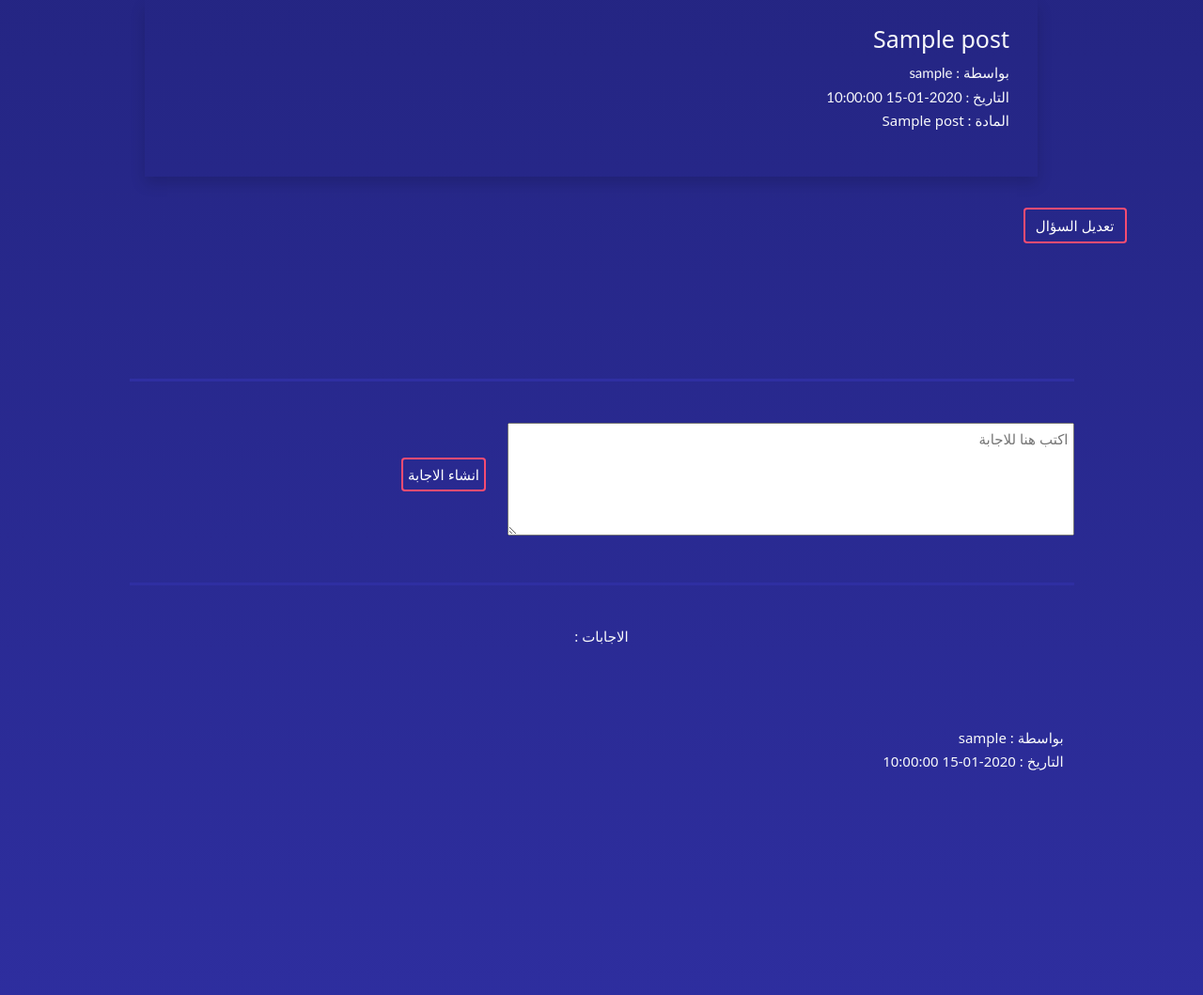
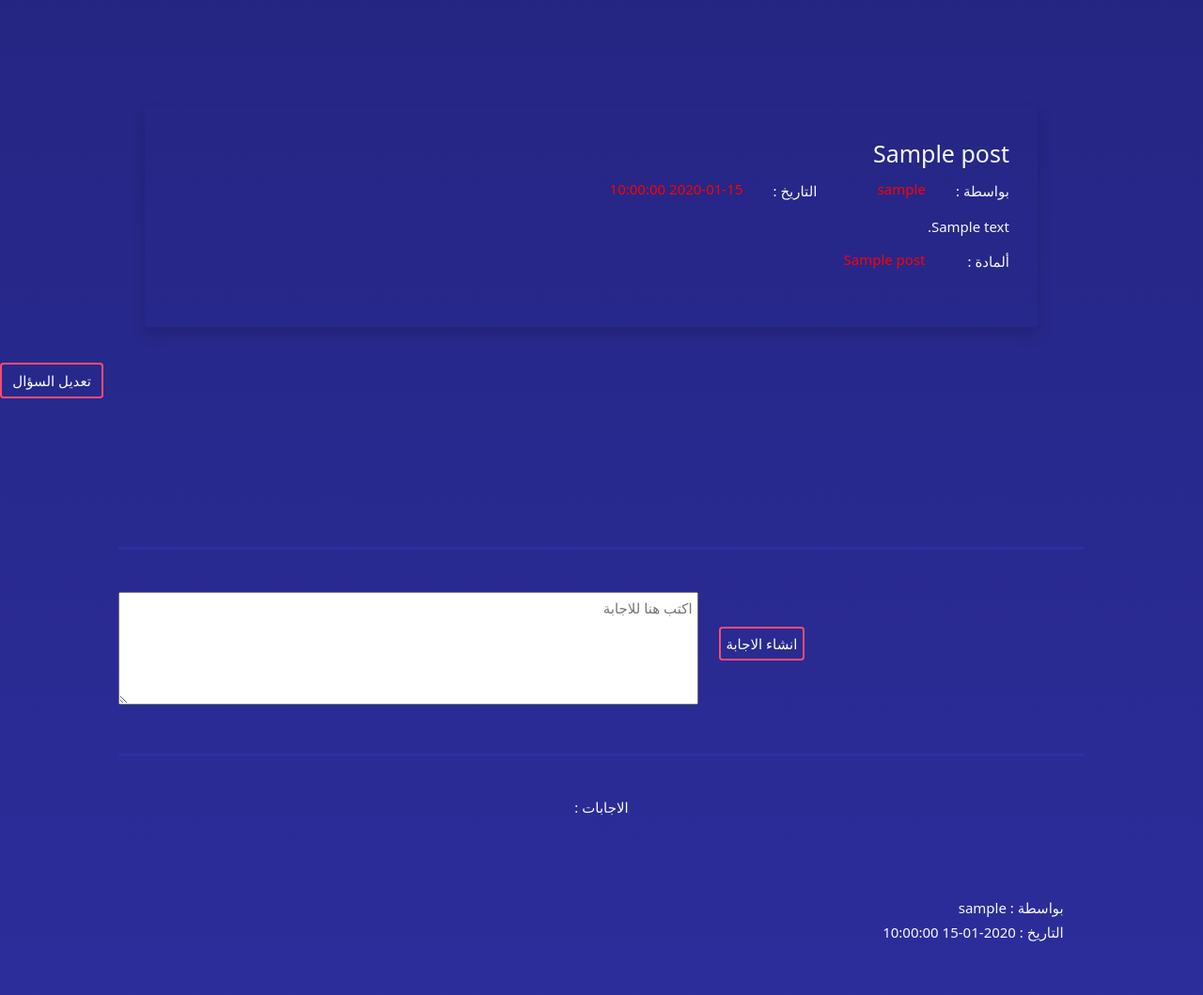
Before and after one commit to kasdo770/AskMe, a Flask app: page /view-post/1 in a window 1280 px wide. Shown: the part 57-1116 px from the top of the page at 94% size. Run offline with Flask 2, Linux system fonts and the light colour scheme; a user stored in the database is signed in; tables that the repository leaves empty hold one stand-in row (values such as "Sample post"); some libraries are stand-ins or nearby versions.

Commit message:
ViewPost update phase two

```diff
--- a/website/templates/ViewPost.html
+++ b/website/templates/ViewPost.html
@@ -76,6 +76,16 @@
             font-weight: bold;
             border: none;
             width: 100%;
+            margin-left: 50%;
+        }
+        .margin{
+            margin-top: 10%;
+        }
+        .container-box{
+            width: 150%;
+        }
+        .red{
+            color: red;
         }
          </style>
          {% with messages = get_flashed_messages(with_categories=true) %} {% if
@@ -124,18 +134,21 @@
             <div class="row d-flex justify-content-center">
                 <div class="col-md-10 margin pt-1 shadow">
                         <div class="col-sm-4 box-color rounded-left right">
-                                <div class="info text-light">
+                                <div class="info text-light container-box">
                                     <h5 id="title" dir="rtl">{{post.title}}</h5>
+                                    <div style="display: flex; justify-content: space-between;">
+                                        <p>بواسطة : <h6 class="red"> {{post.user.username}}</h6></p>
+                                        <p>التاريخ : <h6  class="red"> {{post.datetime}}</h6></p>
+                                      </div>
+                                      <h7 class="mt-5">
+                                          {{post.description}}
+                                      </h7> <br>
+                                      <div style="display: flex;" class="mt-3">
+                                        <p>ألمادة : <h6 class="red mx-5"> {{post.subject}}</h6></p>
+                                      </div>
 
-                                    <div class="col-sm-10 text">
-                                        <h6>بواسطة : {{post.user.username}}</h6>
-                                        <h6>التاريخ : {{post.datetime}}</h6>
                                     </div>
-
-                                    <h6>المادة : {{post.subject}} </h6>
-
                                 </div>
-
                         </div>
                 </div>
             </div>
```
